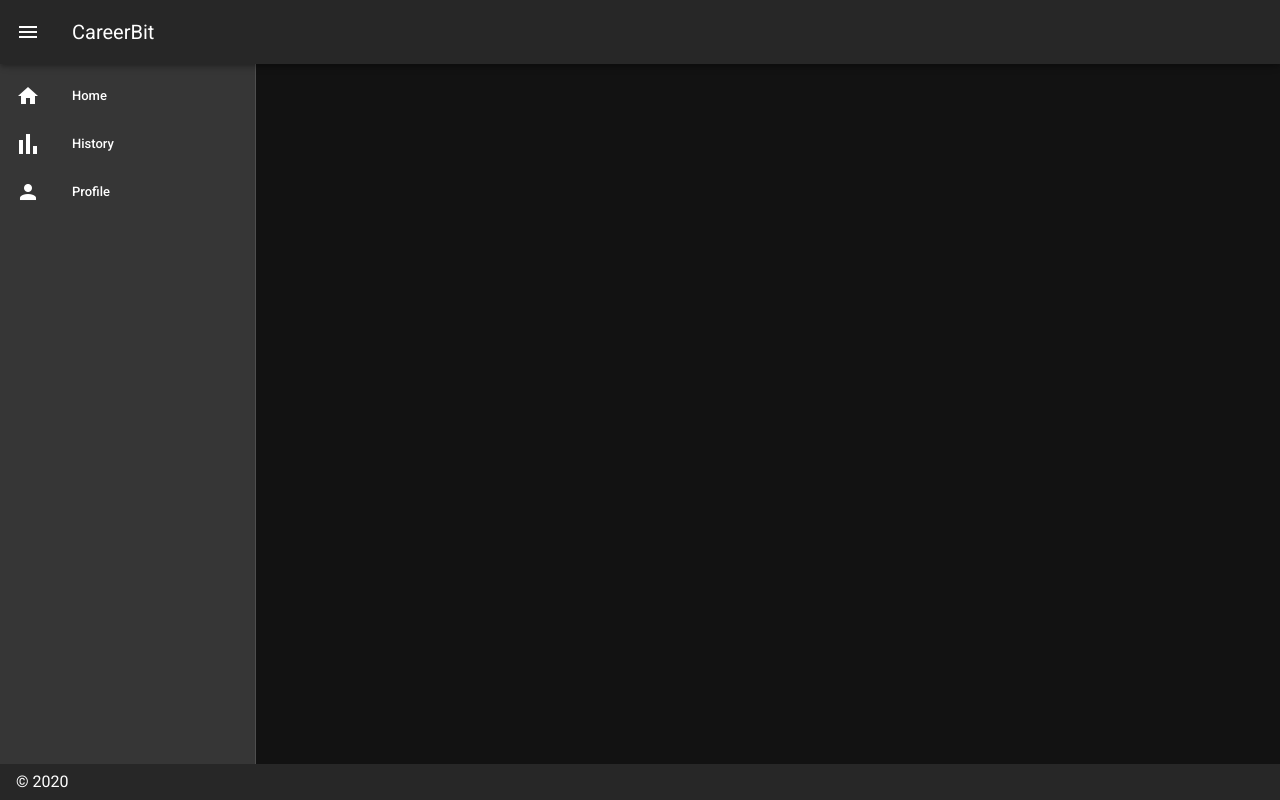
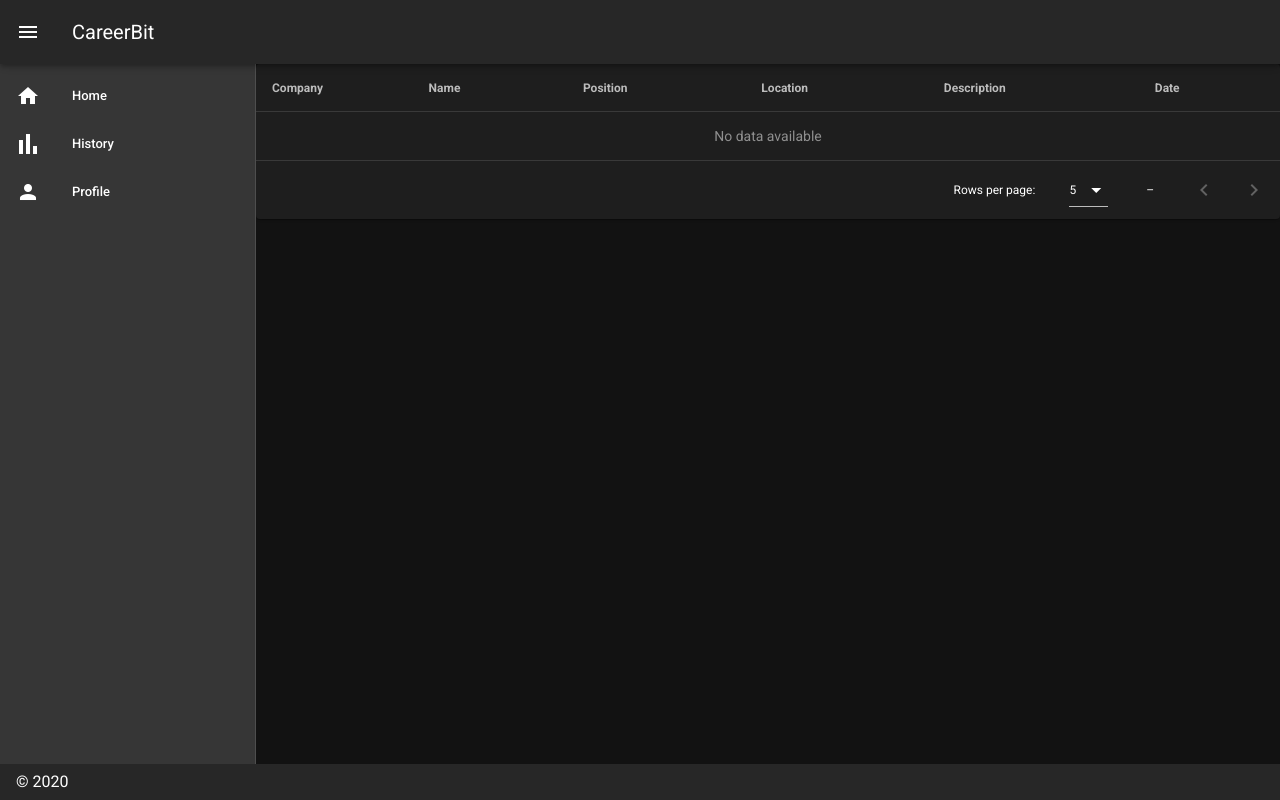
Before and after one commit to ECE-FIG/AppTracker-Frontend, a Vue app in the folder vue-app/: page /history in a window 1280 px wide. Built offline with nearby package versions, Linux system fonts and the light colour scheme.

Commit message:
started on profile + history

```diff
--- a/vue-app/src/components/History.vue
+++ b/vue-app/src/components/History.vue
@@ -1,11 +1,57 @@
 <template>
   <v-content>
-
+    <v-data-table
+    :headers="headers"
+    :items="desserts"
+    :items-per-page="5"
+    class="elevation-1"
+  ></v-data-table>
   </v-content>
 </template>
 
 <script>
-
+  export default {
+    data: () => ({
+      headers: [
+          {
+            text: 'Company',
+            align: 'start',
+            sortable: false,
+            value: 'name',
+          },
+          { text: 'Name', value: 'calories' },
+          { text: 'Position', value: 'fat' },
+          { text: 'Location', value: 'carbs' },
+          { text: 'Description', value: 'protein' },
+          { text: 'Date', value: 'iron' },
+        ],
+      jobHistory: [
+        {
+        "Company": "Facebook",
+        "Position": "Software Engineer",
+        "Location": "Austin, TX",
+        "Description": "Someone who can code"
+        },
+        {
+        "Company": "Amazon",
+        "Position": "Software Engineer",
+        "Location": "Austin, TX",
+        "Description": "Someone who can code"
+        },
+        {
+        "Company": "Netflix",
+        "Position": "Software Engineer",
+        "Location": "Austin, TX",
+        "Description": "Someone who can code"
+        },
+        {
+        "Company": "Google",
+        "Position": "Software Engineer",
+        "Location": "Austin, TX",
+        "Description": "Someone who can code"
+        }]
+    })
+  };
 </script>
 
 <style>
--- a/vue-app/src/components/Profile.vue
+++ b/vue-app/src/components/Profile.vue
@@ -1,37 +1,15 @@
 <template>
   <v-content>
-    <v-card
-    class="mx-auto"
-    max-width="434"
-    tile
-  >
-    <v-img
-      height="100%"
-      src="https://cdn.vuetifyjs.com/images/cards/server-room.jpg"
-    >
-      <v-row
-        align="end"
-        class="fill-height"
-      >
-        <v-col
-          align-self="start"
-          class="pa-0"
-          cols="12"
-        >
-          <v-avatar
-            class="profile"
-            color="grey"
-            size="164"
-            tile
-          >
+    <v-card class="mx-auto" max-width="434" tile>
+      <v-img height="100%" src="https://cdn.vuetifyjs.com/images/cards/server-room.jpg">
+        <v-row align="end" class="fill-height">
+          <v-col align-self="start" class="pa-0" cols="12">
+            <v-avatar class="profile" color="grey" size="164" tile>
               <v-img src="https://cdn.vuetifyjs.com/images/profiles/marcus.jpg"></v-img>
             </v-avatar>
           </v-col>
           <v-col class="py-0">
-          <v-list-item
-            color="rgba(0, 0, 0, .4)"
-            dark
-          >
+            <v-list-item color="rgba(0, 0, 0, .4)" dark>
               <v-list-item-content>
                 <v-list-item-title class="title">Marcus Obrien</v-list-item-title>
                 <v-list-item-subtitle>Network Engineer</v-list-item-subtitle>
@@ -45,6 +23,15 @@
 </template>
 
 <script>
+export default {
+  data: () => ({
+    profile: [{
+      "Name": "John Doe",
+      "Location": "Austin, TX",
+      "# of Jobs Applied To": "100"
+      }]
+  })
+};
 </script>
 
 <style>
```
Lines whose indentation alone changed are shown as unchanged.
